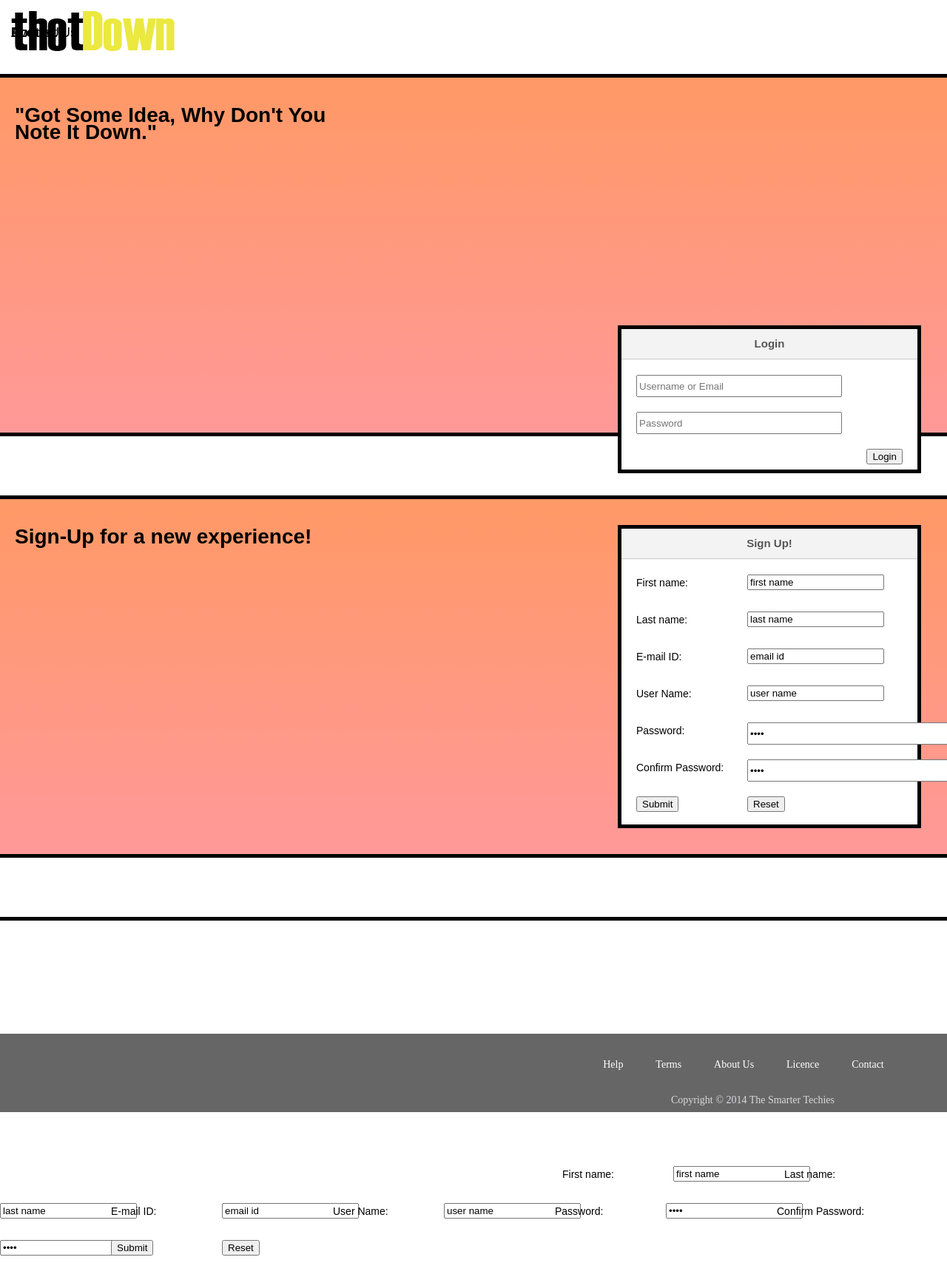
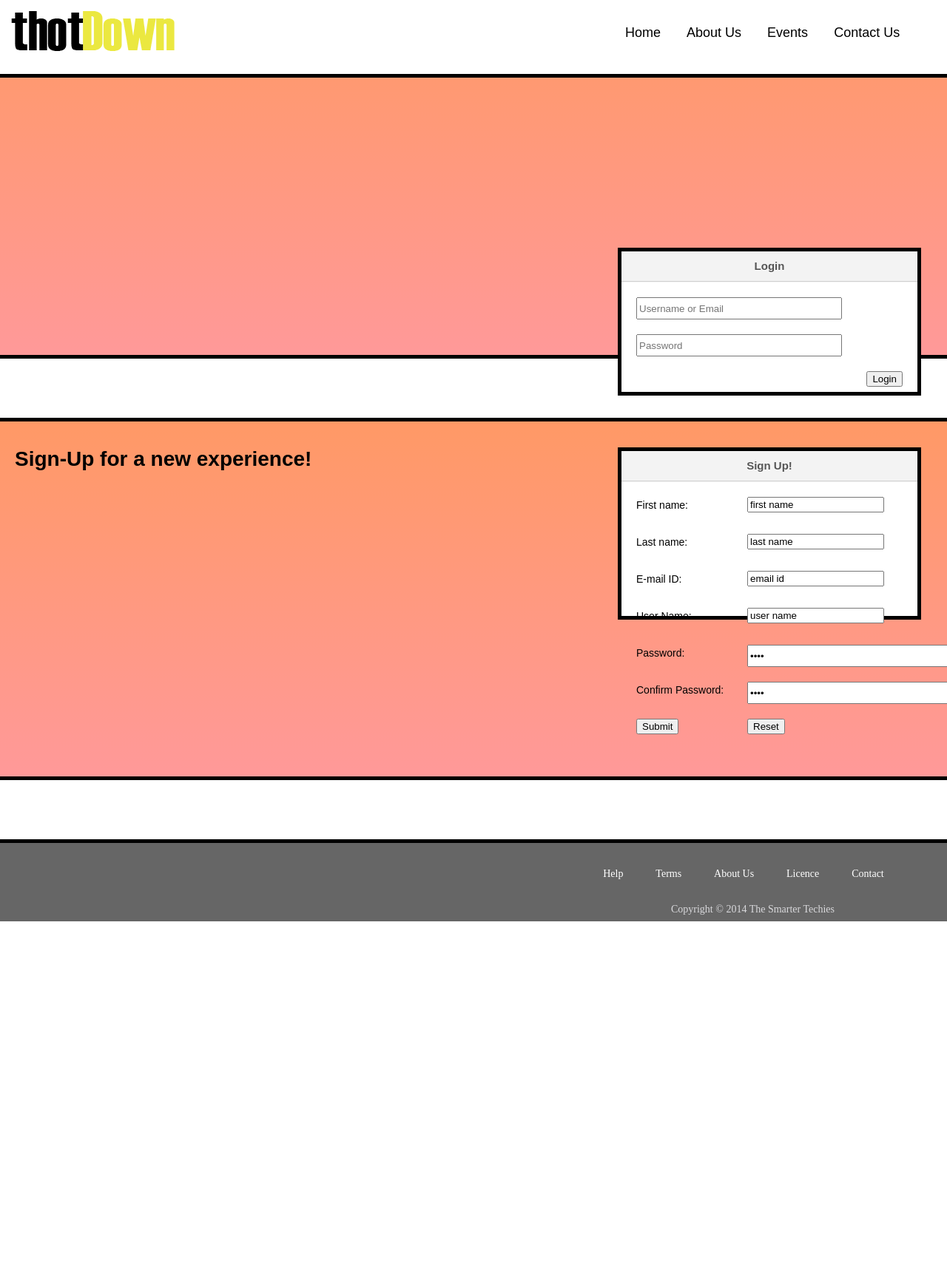
Before and after one commit to devs4v/ThotDown, a PHP site: page /index1.php in a window 1280 px wide. Shown: the whole page at 74% size. After the commit the page ends 1246 px from the top, so only its background shows below. Run offline with PHP 8.4, Linux system fonts and the light colour scheme; some libraries are stand-ins or nearby versions.

Commit message:
Attempt to commit!

```diff
--- a/Soumya/css/main1.css
+++ b/Soumya/css/main1.css
@@ -18,8 +18,9 @@
 	float:left;
 	display:block;
 	text-indent: 0px;
+	z-index: -15px;
 	/*position: absolute;*/
-	position: fixed;
+	/*position: fixed;*/
 }
 #header{
 	margin: 0px;
@@ -28,25 +29,29 @@
 	height: 90px;
 	border-bottom: 5px solid black;
 	height: 100px;
+	width: 100%;
 	background-color: RGB(255,255,255);
-	/*position: fixed;*/
+	position: fixed;
+	z-index: -15px;
 	}
 
 #HeaderContent_area{
 	/*background-color: red*/
 	padding: 0;
+	z-index: 200px;
 	/*height: 50px;
 	margin: 10px 0px 0px 0px;*/
-	position: fixed;
+	/*position: fixed;*/
 }
 #menu{
-	position: fixed;
+	/*position: fixed;*/
 	list-style-type:none;
 	margin:0;
 	padding:0;
 	width: 450px;
 	float: right;
 	margin-top: 30px;
+	z-index: 200px;
 	font-size:18px;
 }
 .item{
@@ -60,8 +65,9 @@
 	display:inline;
 	color:black;
 	/*position: relative;*/
-	position: fixed;
+	/*position: fixed;*/
 	text-align: left;
+	z-index: 200px;
 }
 
 #signup-space{
@@ -75,7 +81,7 @@
 	position:relative;*/
 	margin:50px auto;
 	width: 400px;
-	height: 400px;
+	height: auto;
 	border: 5px solid black;
 	position: relative;
 	top: -500px;
@@ -128,7 +134,8 @@
 }
 #wrapper{
 	margin: 0px auto;
-	/*position: relative;
+	/*top: 900px;
+	position: relative;
 	margin-top:150px;*/
 
 }
@@ -139,8 +146,7 @@
 	height:480px;
 	border-bottom: solid black;
 	border-bottom-width: 5px;
-	margin;
-
+	/*top: 90px;*/
 }
 
 #text{
@@ -217,14 +223,25 @@
 
 #footer{
 	text-align : center;
+	align: center;
 	/*background-color: #D9D9DC;*/
 	background-color: #666666;
 	padding: 5px;
 }
 
+.container{margin:0px;
+padding:0px;}
+
 .navigation{
-	margin: 15px;
+    margin: 15px;
 	padding: 10px;
+
+	/*margin-left:15px;
+	margin-right:15px;
+	margin-top:15px;
+	padding-left:15px;
+	padding-right:15px;
+	padding-top:15px;*/
 }
 
 .buttons{
--- a/Soumya/index1.php
+++ b/Soumya/index1.php
@@ -78,29 +78,8 @@
 					</div>
 				</div>
 			</div>
-
-			<div id="sign-up">
-				<form>
-					<div class="signup-index">  First name: </div>
-					<div class="signup-field"> <input type="text" value="first name" name="firstname"></div><br>
-					<div class="signup-index">  Last name: </div>
-					<div class="signup-field"> <input type="text" value="last name" name="lastname"></div><br>
-					<div class="signup-index">  E-mail ID: </div>
-					<div class="signup-field"> <input type="text" value="email id" name="email id"></div><br>
-					<div class="signup-index">  User Name: </div>
-					<div class="signup-field"> <input type="text" value="user name" name="username"></div><br>
-					<div class="signup-index">  Password: </div>
-					<div class="signup-field"> <input type="password" value="pass" name="password"></div><br>
-					<div class="signup-index">  Confirm Password: </div>
-					<div class="signup-field"> <input type="password" value="pass" name="confirm password"></div><br>
-					<div class="signup-index"><input type="submit" value="Submit"></div>
-					<div class="signup-index"><input type="reset" value="Reset"></div>
-
-				</form>
-			</div>
-
 			<div id="footer">
-				<div class="container">
+				<div class="container" >
 					<div class="navigation">
 
 						<a class = "buttons" href = meh>Help</a>
@@ -117,5 +96,6 @@
 					<div id = "copyright_line"> Copyright &copy; 2014 The Smarter Techies </div>
 				</div>
 			</div>
+		</div>
 	</body>
 </html>
```
